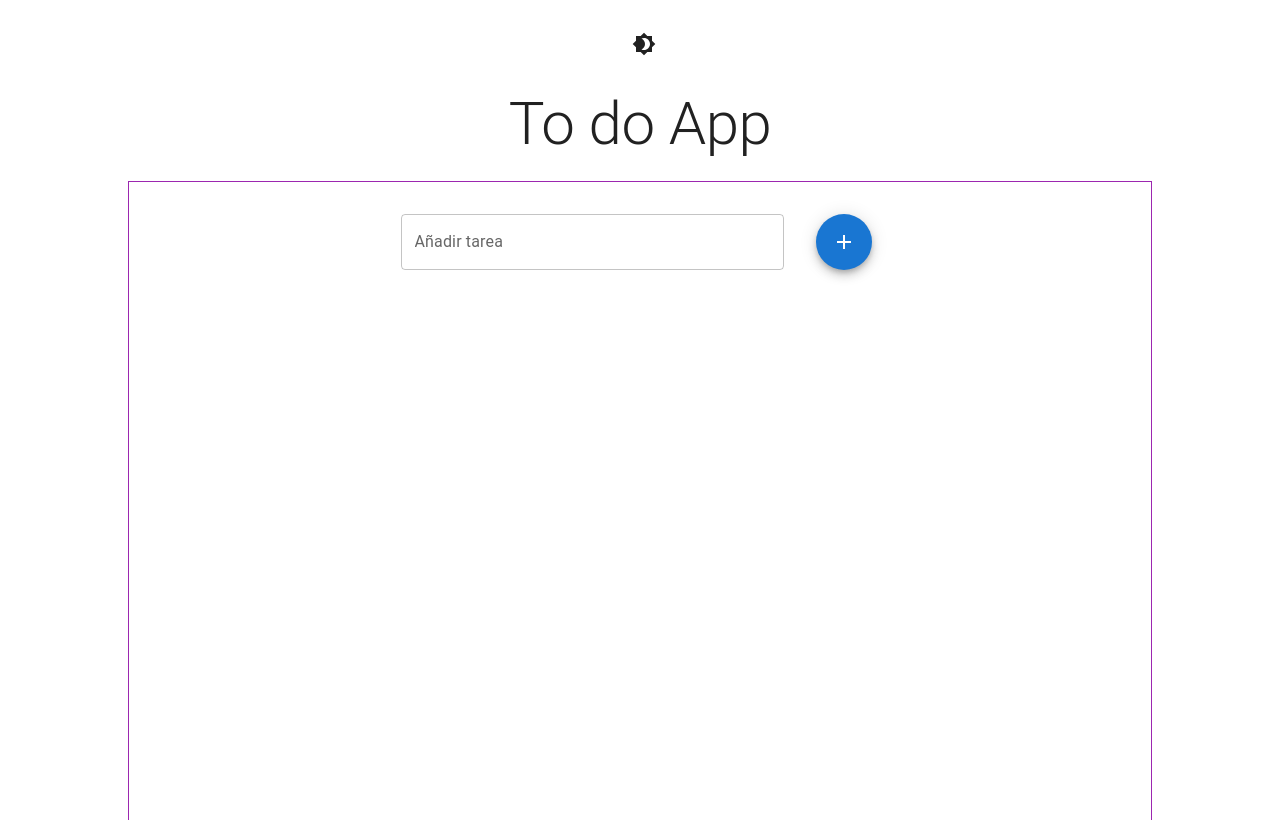
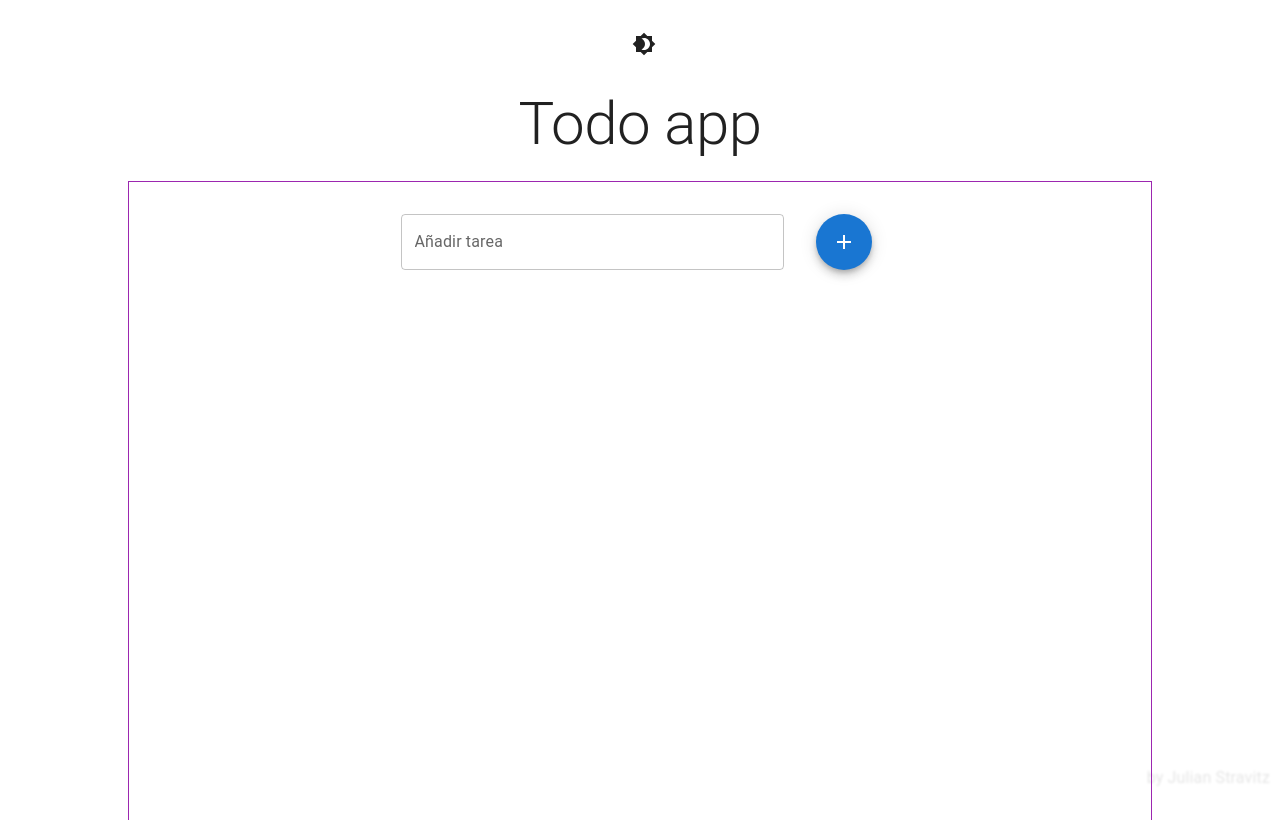
Before and after one commit to Julzz23/todoapp, a React (Create React App) app: page / in a window 1280 px wide. Shown: the top 820 px of the page. Built offline with nearby package versions, Linux system fonts and the light colour scheme.

Commit message:
logica y diseno terminado

```diff
--- a/src/components/TodoApp.jsx
+++ b/src/components/TodoApp.jsx
@@ -1,25 +1,40 @@
-import React, { useState } from "react";
-import { Typography,useTheme } from "@mui/material";
+import React, { useState, useEffect } from "react";
+import { Typography, useTheme } from "@mui/material";
 import AddTodo from "./AddTodo";
 import TodoList from "./TodoList";
 
+const TodoApp = () => {
+  const [todos, setTodos] = useState(() => {
+    const savedTodos = localStorage.getItem("todos");
+    if (savedTodos) {
+      return JSON.parse(savedTodos);
+    } else {
+      return [];
+    }
+  });
 
-
-const TodoApp = () => {
-  const [todos, setTodos] = useState([]);
   const theme = useTheme();
 
+  useEffect(() => {
+    localStorage.setItem("todos", JSON.stringify(todos));
+  }, [todos]);
 
   const handleAddTodo = (newTodo) => {
-    setTodos(prevTodos => {
+    setTodos((prevTodos) => {
       const newTodos = [...prevTodos, { text: newTodo, completed: false }];
 
       return newTodos.sort((a, b) => a.completed - b.completed);
     });
   };
+  const deleteTodo = (index) => {
+    setTodos((prevTodos) => {
+      const newTodos = prevTodos.filter((todo, i) => i !== index);
+      return newTodos;
+    });
+  };
 
   const toggleTodo = (index) => {
-    setTodos(prevTodos => {
+    setTodos((prevTodos) => {
       const newTodos = prevTodos.map((todo, i) =>
         i === index ? { ...todo, completed: !todo.completed } : todo
       );
@@ -27,7 +42,6 @@ const TodoApp = () => {
       return newTodos.sort((a, b) => a.completed - b.completed);
     });
   };
-
 
   return (
     <div
@@ -45,15 +59,15 @@ const TodoApp = () => {
         component="h1"
         gutterBottom
         sx={{
-        color: 'primary', // Cambia esto al color que prefieras
-        transition: 'all 0.3s ease-in-out',
-        '&:hover': {
-          color: '', // Cambia esto al color que prefieras para el hover
-          transform: 'scale(1.1)', // Aumenta el tamaño del texto
+          color: "primary", // Cambia esto al color que prefieras
+          transition: "all 0.3s ease-in-out",
+          "&:hover": {
+            color: "", // Cambia esto al color que prefieras para el hover
+            transform: "scale(1.1)", // Aumenta el tamaño del texto
           },
         }}
       >
-      To do App
+        Todo app
       </Typography>
 
       <div
@@ -69,13 +83,28 @@ const TodoApp = () => {
           width: "80%",
           height: "100%",
           overflowY: "auto",
-
         }}
       >
         <AddTodo onAddTodo={handleAddTodo} />
 
-        <TodoList todos={todos}  toggleTodo={toggleTodo} />
-
+        <TodoList
+          todos={todos}
+          toggleTodo={toggleTodo}
+          deleteTodo={deleteTodo}
+        />
+      </div>
+      <div
+        style={{
+          position: "fixed",
+          right: "10px",
+          bottom: "10px",
+          fontSize: "1em",
+          color: "rgba(0, 0, 0, 0.1)",
+          zIndex: -1,
+          filter: "blur(1px)",
+        }}
+      >
+        by Julian Stravitz
       </div>
     </div>
   );
--- a/src/components/TodoList.jsx
+++ b/src/components/TodoList.jsx
@@ -1,6 +1,9 @@
-import { useTheme } from '@mui/material/styles';
+import { useTheme } from "@mui/material/styles";
+import { IconButton } from "@mui/material";
+import CheckIcon from "@mui/icons-material/Check";
+import CloseIcon from "@mui/icons-material/Close";
 
-const TodoList = ({ todos, toggleTodo }) => {
+const TodoList = ({ todos, toggleTodo, deleteTodo }) => {
   const theme = useTheme();
 
   return (
@@ -8,19 +11,26 @@ const TodoList = ({ todos, toggleTodo }) => {
       {todos.map((todo, index) => (
         <div
           key={index}
-          onClick={() => toggleTodo(index)}
           style={{
-            textDecoration: todo.completed ? 'line-through' : 'none',
-            fontSize: '1.3em',
-            fontFamily: 'Arial, sans-serif',
+            textDecoration: todo.completed ? "line-through" : "none",
+            fontSize: "1.3em",
+            fontFamily: "Arial, sans-serif",
             color: theme.palette.text.primary,
-            margin: '1em 0',
-            padding: '1em',
-            borderRadius: '5px',
+            margin: "0.5em 0",
+            padding: "0.1em",
+            borderRadius: "5px",
             backgroundColor: theme.palette.background.paper,
           }}
         >
-          {todo.text}
+          <span style={{ textDecoration: todo.completed ? "line-through" : "none" }}>
+            {todo.text}
+          </span>
+          <IconButton onClick={() => toggleTodo(index)} style={{ color: "green" }}>
+            <CheckIcon />
+          </IconButton>
+          <IconButton onClick={() => deleteTodo(index)} style={{ color: "red" }}>
+            <CloseIcon />
+          </IconButton>
         </div>
       ))}
     </div>
```
Also changed, not shown: src/App.js (+19 -19 lines). Lines whose indentation alone changed are shown as unchanged.
